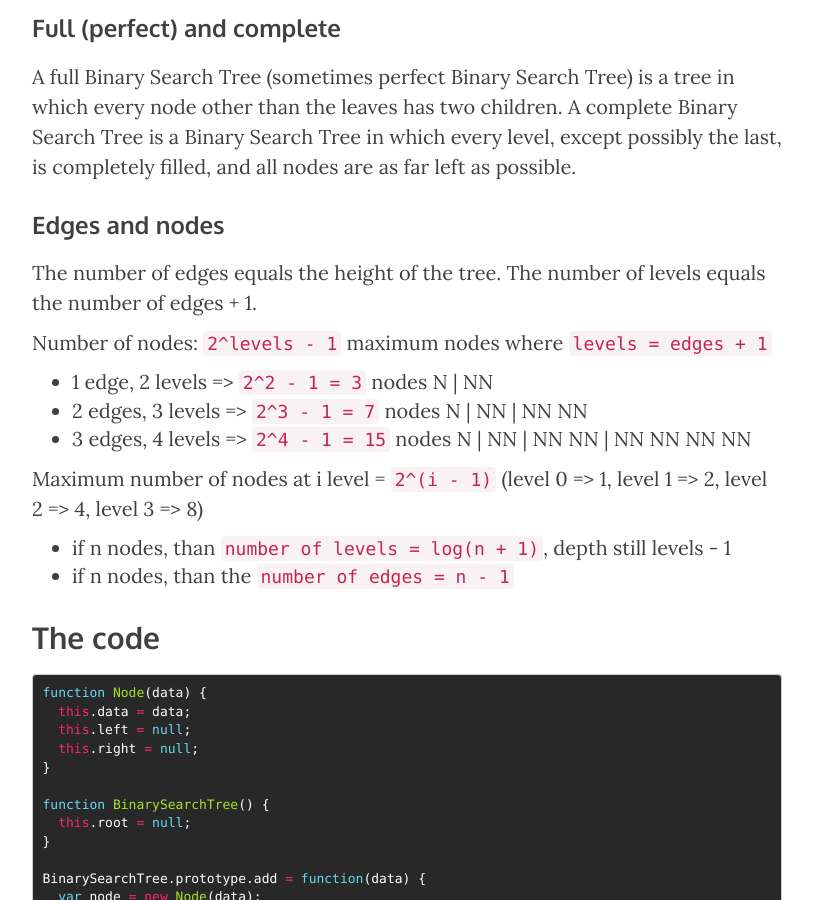
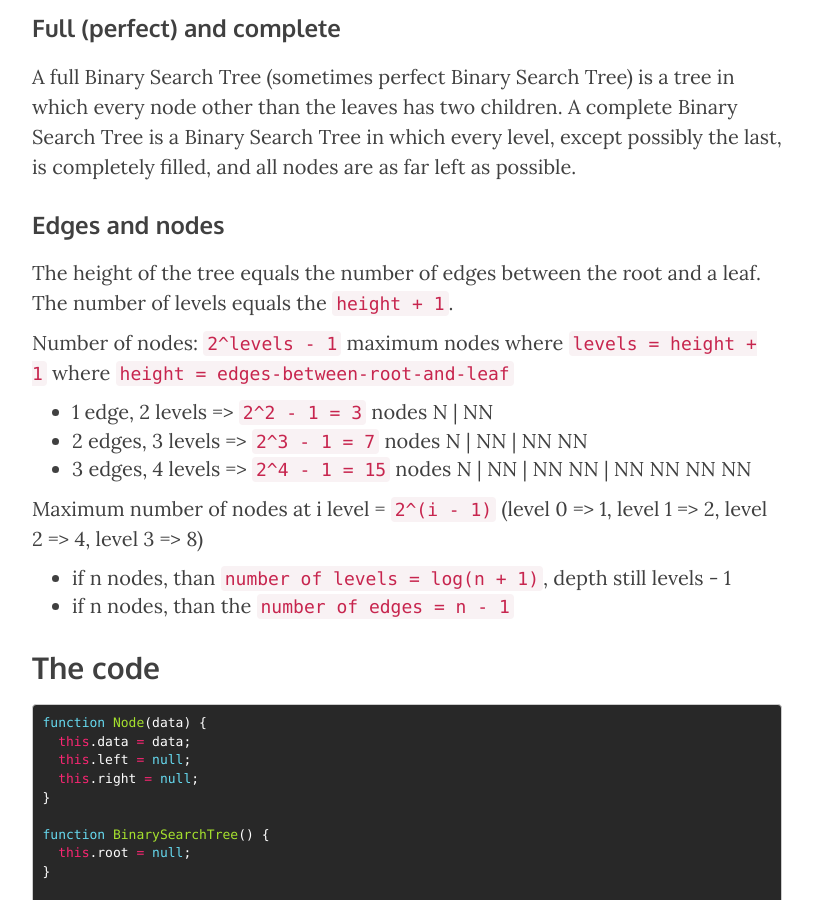
Before and after one commit to benoitvallon/benoitvallon.github.io, a Jekyll site: the page built from _posts/2016-01-15-the-binary-search-tree-data-structure.md, in a window 1280 px wide and 900 px high, scrolled down 1959 px. Shown: the whole window, without its empty margins (233-1046 px from the left). Built offline with Jekyll 4.4.1, drawn with Linux system fonts in a browser that asks for light colours; nearby versions of some CDN libraries; comment, search, counter and statistics services are not loaded.

Commit message:
Fixes height definition for the binary search tree

```diff
--- a/_posts/2016-01-15-the-binary-search-tree-data-structure.md
+++ b/_posts/2016-01-15-the-binary-search-tree-data-structure.md
@@ -44,10 +44,9 @@ A full Binary Search Tree (sometimes perfect Binary Search Tree) is a tree in wh
 
 ### Edges and nodes
 
-The number of edges equals the height of the tree.
-The number of levels equals the number of edges + 1.
+The height of the tree equals the number of edges between the root and a leaf. The number of levels equals the `height + 1`.
 
-Number of nodes: `2^levels - 1` maximum nodes where `levels = edges + 1`
+Number of nodes: `2^levels - 1` maximum nodes where `levels = height + 1` where `height = edges-between-root-and-leaf`
 
 - 1 edge, 2 levels => `2^2 - 1 = 3` nodes N \| NN
 - 2 edges, 3 levels => `2^3 - 1 = 7` nodes N \| NN \| NN NN
```
